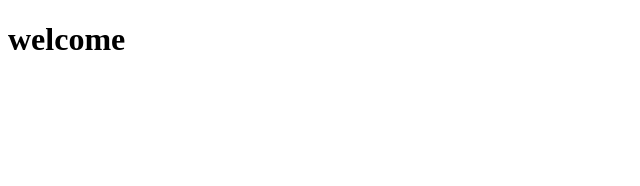
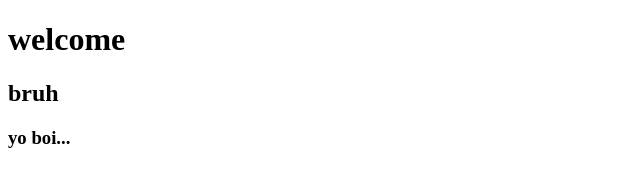
Before and after one commit to sachin058/Hey, a plain HTML site: page index.html in a window 1280 px wide. Shown: the whole page, without its empty margins (0-640 px from the left). Drawn offline with Linux system fonts and the light colour scheme.

Commit message:
updated a line

```diff
--- a/index.html
+++ b/index.html
@@ -3,5 +3,8 @@
         <head>
                 <title> Gada electronics</title>
         </head>
-        <body> <h1>welcome</h1> </body>
+        <body>      <h1>welcome</h1>
+                    <h2>bruh</h2>
+            <h3>yo boi...</h3>
+        </body>
     </html>
```
